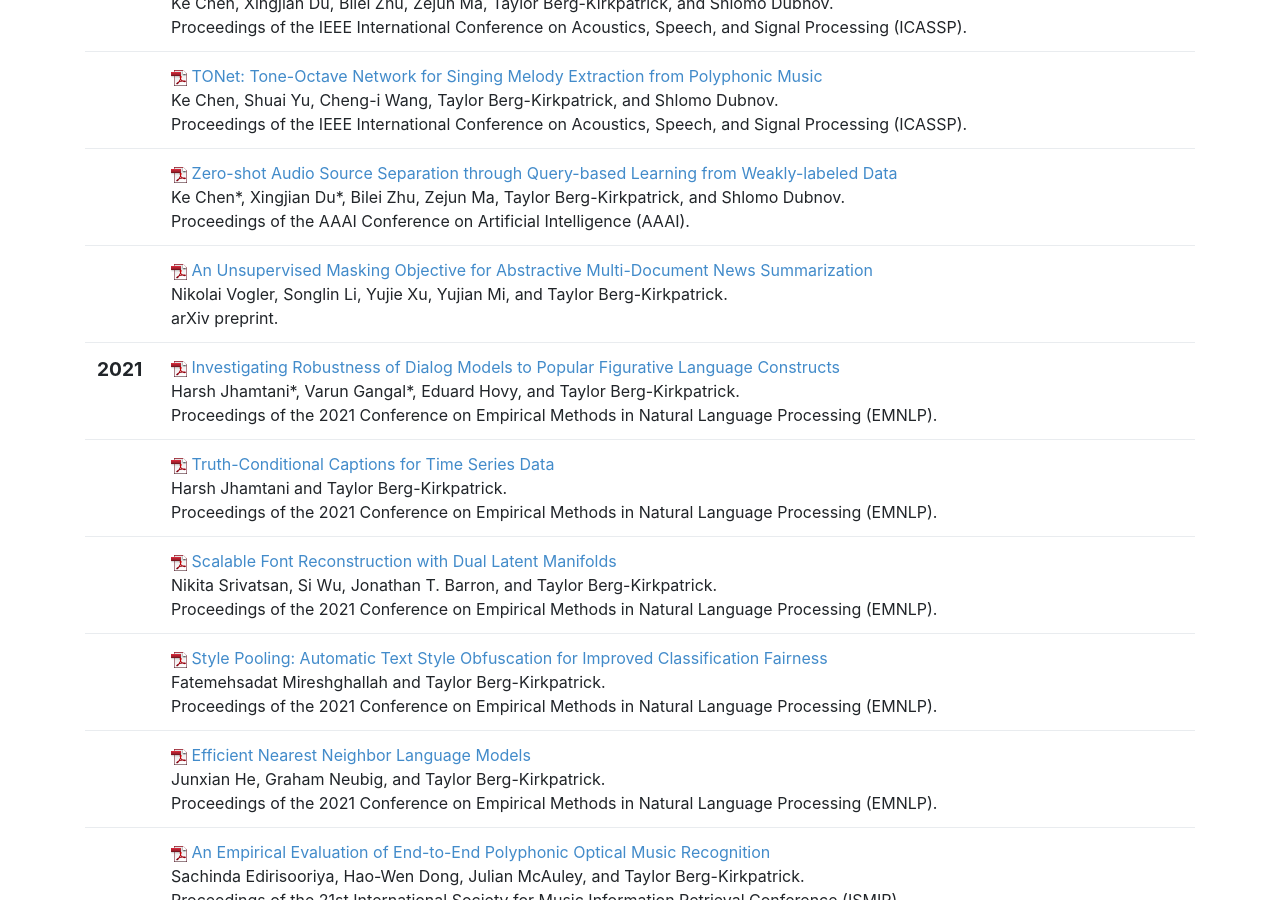
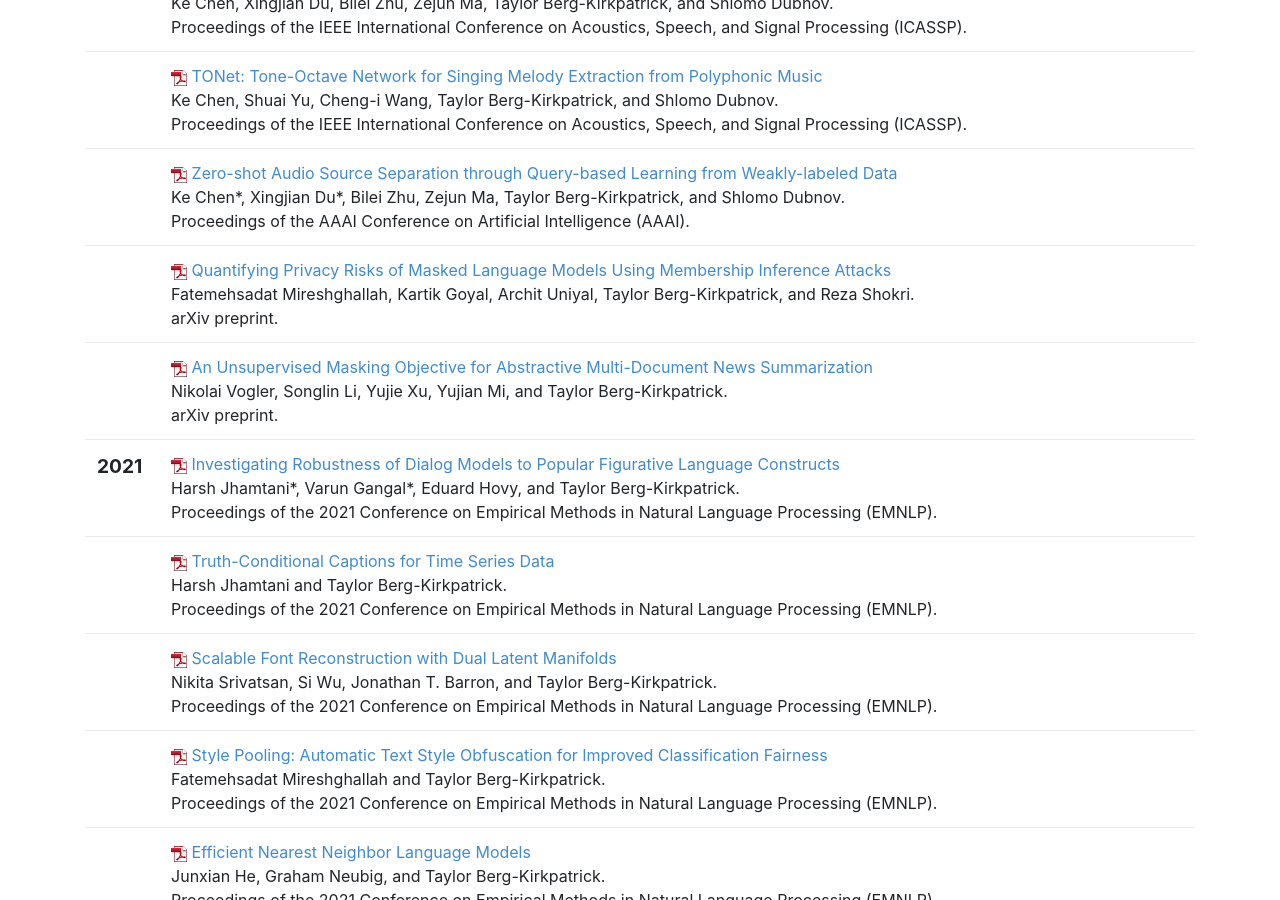
Before and after one commit to icebergnlp/icebergnlp.github.io, a Jekyll site: the page built from publications.html, in a window 1280 px wide and 900 px high, scrolled down 352 px. Built offline with Jekyll 4.4.1, drawn with Linux system fonts in a browser that asks for light colours.

Commit message:
Added Niloofar's preprint

```diff
--- a/_includes/pubs.html
+++ b/_includes/pubs.html
@@ -86,6 +86,28 @@
 				Ke Chen*, Xingjian Du*, Bilei Zhu, Zejun Ma, Taylor Berg-Kirkpatrick, and Shlomo Dubnov.
 			</span><br />
 			<span class="venuetype"></span><span class="venue">Proceedings of the AAAI Conference on Artificial Intelligence (AAAI)</span>.
+			<br />
+			<span class="links">
+			</span>
+		</td>
+	</tr>
+	<tr>
+		<td>
+			<span class="date">
+
+
+			</span>
+		</td>
+		<td class="publication">
+			<span class="pubtitle">
+					<img src="img/pdficon_small.png" width="16"
+						height="16" alt="PDF" />
+				<a href="https://arxiv.org/pdf/2203.03929.pdf">Quantifying Privacy Risks of Masked Language Models Using Membership Inference Attacks</a>
+			</span><br />
+			<span class="authors">
+				Fatemehsadat Mireshghallah, Kartik Goyal, Archit Uniyal, Taylor Berg-Kirkpatrick, and Reza Shokri.
+			</span><br />
+			<span class="venuetype"></span><span class="venue">arXiv preprint</span>.
 			<br />
 			<span class="links">
 			</span>
```
Also changed, not shown: bib/berglab-pubs.bib (+8 -0 lines).
